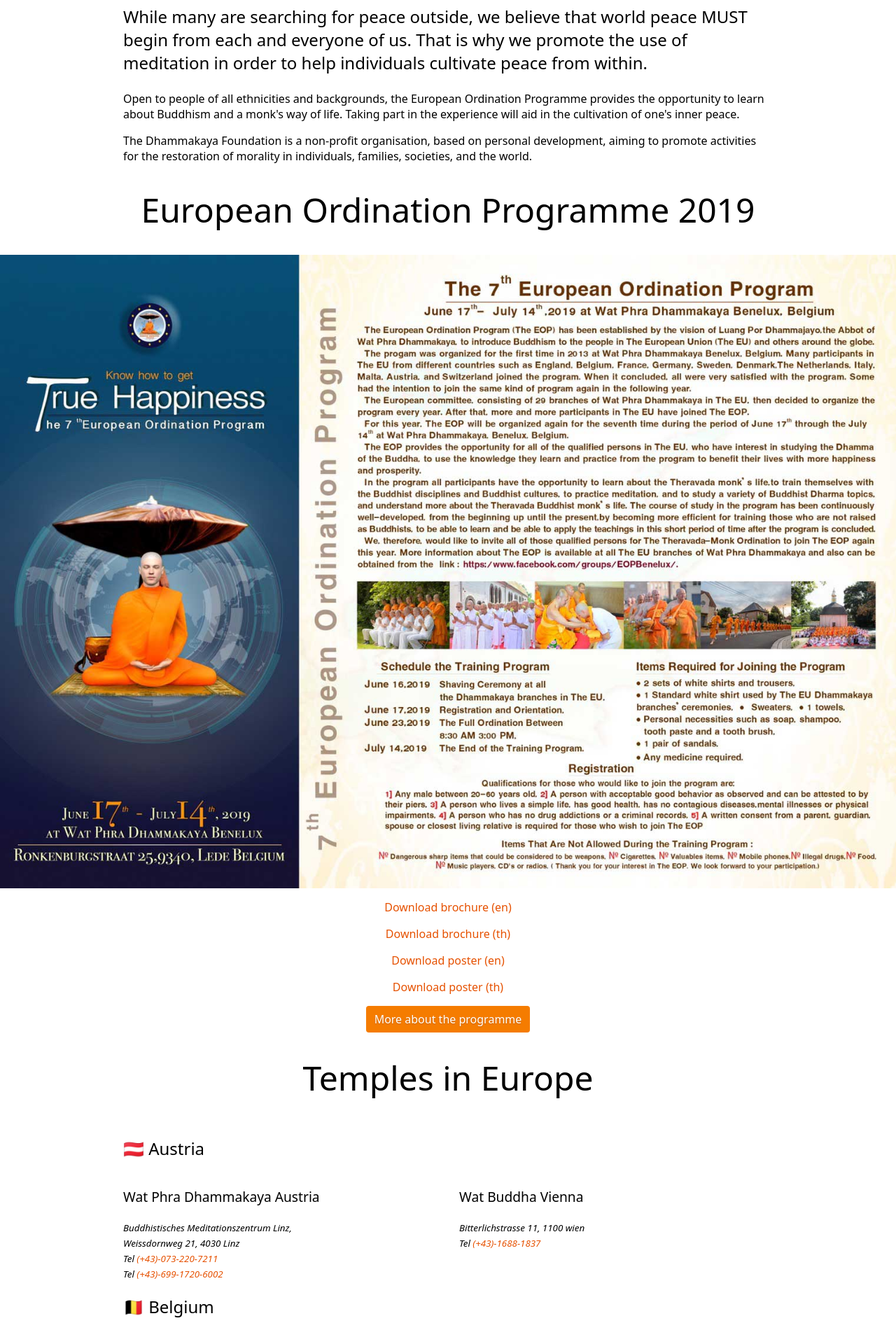
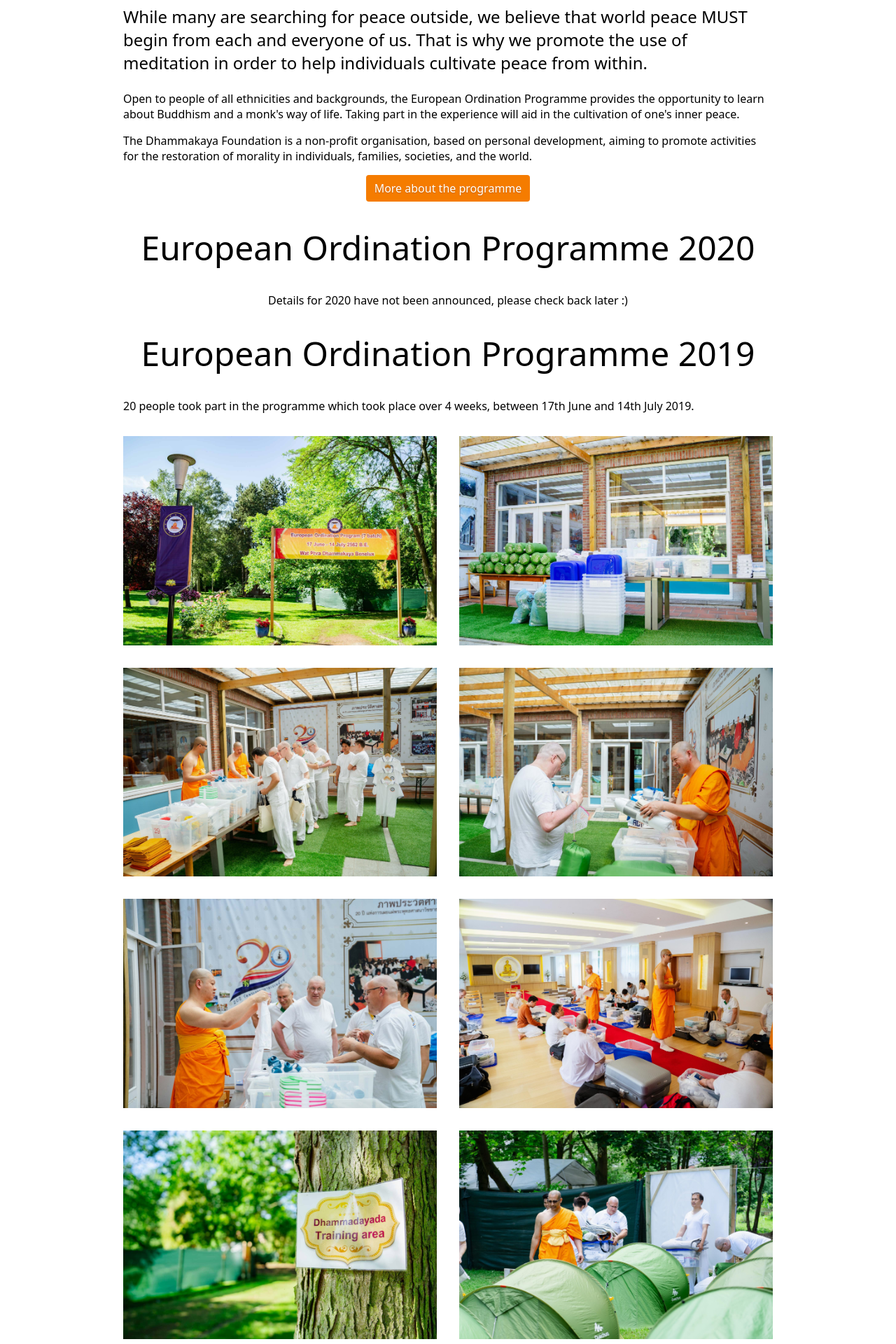
Before and after one commit to spicalous/eop-website, a Jekyll site: the page built from index.html, in a window 1280 px wide. Shown: the part 1420-3340 px from the top of the page at 70% size. Built offline with Jekyll 4.4.1, drawn with Linux system fonts in a browser that asks for light colours.

Commit message:
added 2019 images; pending 2020 details

```diff
--- a/_scss/_util.scss
+++ b/_scss/_util.scss
@@ -5,6 +5,11 @@
 .px {
   padding-left: $gutter-width;
   padding-right: $gutter-width;
+}
+
+.py {
+  padding-top: $gutter-width;
+  padding-bottom: $gutter-width;
 }
 
 // responsive display utilities
--- a/index.html
+++ b/index.html
@@ -19,7 +19,10 @@
     The Dhammakaya Foundation is a non-profit organisation, based on personal development, aiming to promote activities
     for the restoration of morality in individuals, families, societies, and the world.
   </p>
-  <h1 class="text-center">European Ordination Programme 2019</h1>
+  <p class="text-center"><a class="btn btn-main" href="{{ "/about/" | relative_url }}">More about the programme</a></p>
+  <h1 class="text-center">European Ordination Programme 2020</h1>
+  <p class="text-center">Details for 2020 have not been announced, please check back later :)</p>
+<!-- Pending 2020 details
 </div>
 <img class="img-fluid w-100 d-none d-block-sm" src="assets/images/2019/brochure-en.jpg"/>
 <img class="img-fluid w-100 d-none-sm" src="assets/images/2019/poster-en.jpg"/>
@@ -29,7 +32,23 @@
     <p><a href="assets/images/2019/original/brochure-th.JPG">Download brochure (th)</a></p>
     <p><a href="assets/images/2019/original/poster-en.JPG">Download poster (en)</a></p>
     <p><a href="assets/images/2019/original/poster-th.JPG">Download poster (th)</a></p>
-    <p><a class="btn btn-main" href="{{ "/about/" | relative_url }}">More about the programme</a></p>
+  </div>
+-->
+  <h1 class="text-center">European Ordination Programme 2019</h1>
+  <p>
+    20 people took part in the programme which took place over 4 weeks, between 17th June and 14th July 2019.
+  </p>
+  <div class="row">
+    <img class="px py col-12 col-sm-6 img-fluid" src="{{ "assets/images/2019/misc/1.jpg" | relative_url }}">
+    <img class="px py col-12 col-sm-6 img-fluid" src="{{ "assets/images/2019/misc/2.jpg" | relative_url }}">
+    <img class="px py col-12 col-sm-6 img-fluid" src="{{ "assets/images/2019/misc/3.jpg" | relative_url }}">
+    <img class="px py col-12 col-sm-6 img-fluid" src="{{ "assets/images/2019/misc/4.jpg" | relative_url }}">
+    <img class="px py col-12 col-sm-6 img-fluid" src="{{ "assets/images/2019/misc/5.jpg" | relative_url }}">
+    <img class="px py col-12 col-sm-6 img-fluid" src="{{ "assets/images/2019/misc/6.jpg" | relative_url }}">
+    <img class="px py col-12 col-sm-6 img-fluid" src="{{ "assets/images/2019/misc/7.jpg" | relative_url }}">
+    <img class="px py col-12 col-sm-6 img-fluid" src="{{ "assets/images/2019/misc/8.jpg" | relative_url }}">
+    <img class="px py col-12 col-sm-6 img-fluid" src="{{ "assets/images/2019/misc/9.jpg" | relative_url }}">
+    <img class="px py col-12 col-sm-6 img-fluid" src="{{ "assets/images/2019/misc/10.jpg" | relative_url }}">
   </div>
   <h1 class="text-center">Temples in Europe</h1>
   <div class="row">
```
Also changed, not shown: about/index.html (+5 -5 lines), about/previous-programmes.html (+17 -1 lines), assets/images/2019/misc/1.jpg (added), assets/images/2019/misc/10.jpg (added), assets/images/2019/misc/2.jpg (added), assets/images/2019/misc/3.jpg (added), assets/images/2019/misc/4.jpg (added), assets/images/2019/misc/5.jpg (added), assets/images/2019/misc/6.jpg (added), assets/images/2019/misc/7.jpg (added), assets/images/2019/misc/8.jpg (added), assets/images/2019/misc/9.jpg (added), assets/images/2019/original/brochure-en.JPG (deleted), assets/images/2019/original/poster-en.JPG (deleted), 2 more files, 2 other files.
